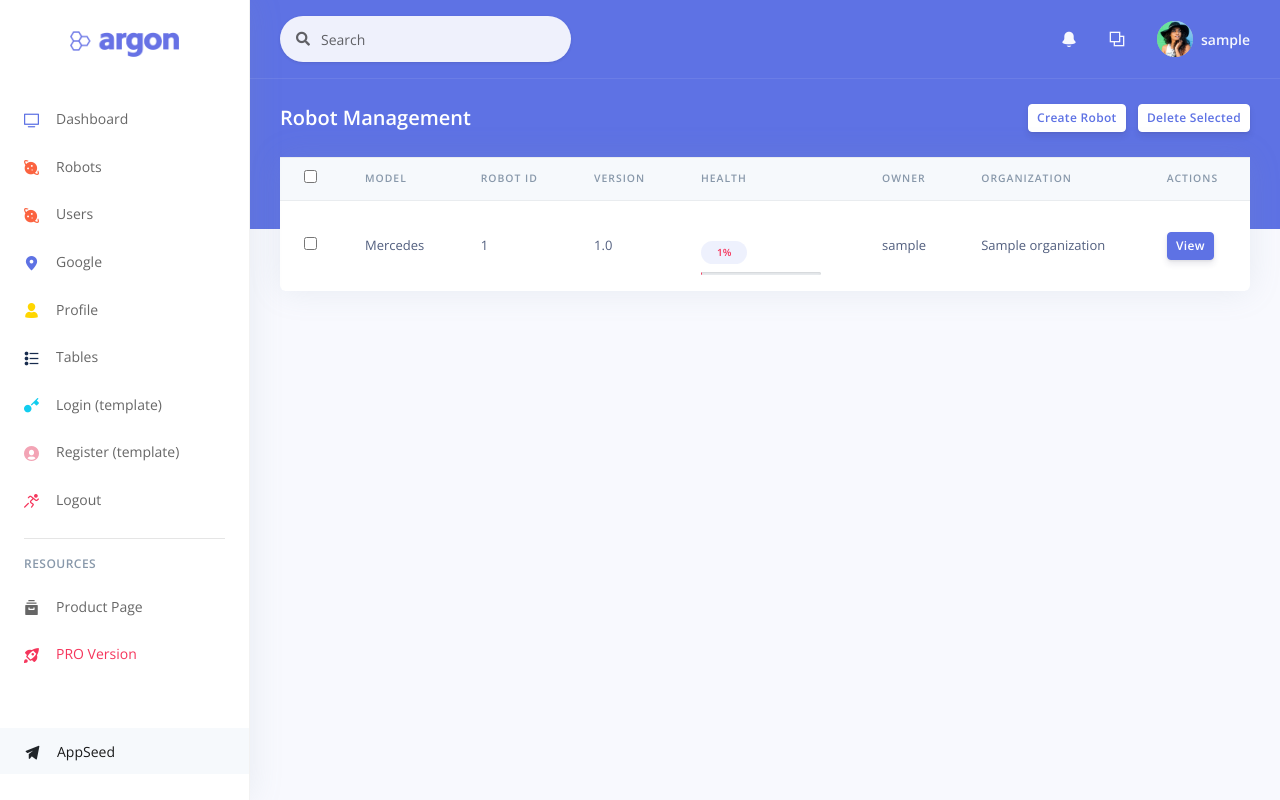
After one commit to AvinashSaxena777/SSRCP-CMPE281, a Django app: page /robots/ in a window 1280 px wide. The commit adds this page. Run offline with Django 3.2, Linux system fonts and the light colour scheme; a user stored in the database is signed in; tables that the repository leaves empty hold one stand-in row (values such as "Sample post"); some libraries are stand-ins or nearby versions.

Commit message:
Robot Dashboard and Robot Page

```diff
--- /dev/null
+++ b/apps/home/dao/robot_dao.py
@@ -0,0 +1,46 @@
+from django.db import transaction
+from ..models import Robot
+
+class RobotDAO:
+    @classmethod
+    def get_all_robots(cls, user):
+        if user.profile.userType.typeName == 'SUPER_ADMIN':
+            return Robot.objects.filter(isActive=True)\
+                .select_related('owner__profile__org')\
+                .order_by('-created_at')
+        elif user.profile.userType.typeName == 'ADMIN':
+            return Robot.objects.filter(
+                owner__profile__org=user.profile.org,
+                isActive=True
+            ).select_related('owner__profile__org')
+        else:
+            return Robot.objects.filter(
+                owner=user,
+                isActive=True
+            ).select_related('owner__profile__org')
+
+    @classmethod
+    @transaction.atomic
+    def bulk_delete(cls, robot_ids):
+        Robot.objects.filter(id__in=robot_ids).update(isActive=False)
+
+    @classmethod
+    @transaction.atomic
+    def create_robot(cls, data, owner):
+        return Robot.objects.create(
+            modelName=data['modelName'],
+            simulationSession=data.get('simulationSession', 101),
+            owner=owner,
+            version=data.get('version', 1.0),
+            healthStatus=data.get('healthStatus', 100)
+        )
+
+    @classmethod
+    @transaction.atomic
+    def update_robot(cls, robot_id, data):
+        robot = Robot.objects.get(id=robot_id)
+        robot.robotId = data['robotId']
+        robot.cameraTop = data['cameraTop']
+        robot.cameraFront = data['cameraFront']
+        robot.save()
+        return robot
--- a/apps/home/urls.py
+++ b/apps/home/urls.py
@@ -20,4 +20,8 @@ urlpatterns = [
     path('users/<int:user_id>/update/', views.update_user, name='update_user'),
     path('users/<int:user_id>/delete/', views.delete_user, name='delete_user'),
     path('users/bulk_delete/', views.bulk_delete_users, name='bulk_delete_users'),
+    path('robots/', views.robot_dashboard, name='robot_dashboard'),
+    path('robots/create/', views.create_robot, name='create_robot'),
+    path('robots/bulk-delete/', views.bulk_delete_robots, name='bulk_delete_robots'),
+    path('robots/<int:robot_id>/', views.robot_detail, name='robot_detail'),
 ]
--- a/apps/home/views.py
+++ b/apps/home/views.py
@@ -14,9 +14,11 @@ from .dao.user_dao import UserDAO
 from .models import Organization
 from django.shortcuts import render
 from django.contrib import messages
-from django.shortcuts import redirect
+from django.shortcuts import redirect, get_object_or_404
 from .models import UserType
 from .dao.dashboard_dao import *
+from .dao.robot_dao import RobotDAO
+from django.db import transaction
 import json
 
 
@@ -195,3 +197,43 @@ def bulk_delete_users(request):
         return JsonResponse({'status': 'success'})
     except Exception as e:
         return JsonResponse({'error': str(e)}, status=400)
+
+@login_required
+def robot_dashboard(request):
+    robots = RobotDAO.get_all_robots(request.user)
+    return render(request, 'home/robots_dashboard.html', {
+        'robots': robots,
+        'model_choices': Robot.MODEL_CHOICES
+    })
+
+@transaction.atomic
+def create_robot(request):
+    if request.method == 'POST':
+        try:
+            RobotDAO.create_robot(request.POST, request.user)
+            messages.success(request, 'Robot created successfully!')
+            return redirect('robot_dashboard')
+        except Exception as e:
+            messages.error(request, f'Error creating robot: {str(e)}')
+    return redirect('robot_dashboard')
+
+@transaction.atomic
+def bulk_delete_robots(request):
+    if request.method == 'POST':
+        robot_ids = request.POST.getlist('robot_ids')
+        try:
+            RobotDAO.bulk_delete(robot_ids)
+            messages.success(request, f'{len(robot_ids)} robots deleted')
+        except Exception as e:
+            messages.error(request, f'Delete failed: {str(e)}')
+    return redirect('robot_dashboard')
+
+def robot_detail(request, robot_id):
+    robot = get_object_or_404(Robot, id=robot_id)
+    context = {
+        'robot': robot,
+        'health_status_class': 'success' if robot.healthStatus > 75
+                             else 'warning' if robot.healthStatus > 50
+                             else 'danger'
+    }
+    return render(request, 'home/robot.html', context)
--- /dev/null
+++ b/apps/templates/home/robots_dashboard.html
@@ -0,0 +1,183 @@
+{% extends 'layouts/base.html' %}
+{% load static %}
+
+{% block content %}
+<div class="header bg-primary pb-6">
+  <div class="container-fluid">
+    <div class="header-body">
+      <div class="row align-items-center py-4">
+        <div class="col-lg-6 col-7">
+          <h6 class="h2 text-white d-inline-block mb-0">Robot Management</h6>
+        </div>
+        <div class="col-lg-6 col-5 text-right">
+          <button class="btn btn-sm btn-neutral" data-toggle="modal" data-target="#createRobotModal">
+            Create Robot
+          </button>
+          <button class="btn btn-sm btn-neutral" id="bulkDeleteBtn">
+            Delete Selected
+          </button>
+        </div>
+      </div>
+    </div>
+  </div>
+</div>
+
+<div class="container-fluid mt--6">
+  <div class="row">
+    <div class="col">
+      <div class="card">
+        <div class="table-responsive">
+          <table class="table align-items-center table-flush">
+            <thead class="thead-light">
+              <tr>
+                <th style="width: 20px;">
+                  <input type="checkbox" id="selectAll">
+                </th>
+                <th>Model</th>
+                <th>Robot ID</th>
+                <th>Version</th>
+                <th>Health</th>
+                <th>Owner</th>
+                <th>Organization</th>
+                <th>Actions</th>
+              </tr>
+            </thead>
+            <tbody>
+              {% for robot in robots %}
+              <tr class="clickable-row" data-href="{% url 'robot_detail' robot.id %}">
+                <td>
+                  <input type="checkbox" class="robot-checkbox" value="{{ robot.id }}">
+                </td>
+                <td>{{ robot.get_modelName_display }}</td>
+                <td>{{ robot.robotId|default:"-" }}</td>
+                <td>{{ robot.version }}</td>
+                <td>
+                  <div class="progress-wrapper">
+                    <div class="progress-info">
+                      <div class="progress-label">
+                        <span class="text-{% if robot.healthStatus > 75 %}success{% elif robot.healthStatus > 50 %}warning{% else %}danger{% endif %}">
+                          {{ robot.healthStatus }}%
+                        </span>
+                      </div>
+                    </div>
+                    <div class="progress">
+                      <div class="progress-bar bg-{% if robot.healthStatus > 75 %}success{% elif robot.healthStatus > 50 %}warning{% else %}danger{% endif %}"
+                           role="progressbar"
+                           style="width: {{ robot.healthStatus }}%"></div>
+                    </div>
+                  </div>
+                </td>
+                <td>{{ robot.owner.username }}</td>
+                <td>{{ robot.owner.profile.org.organizationName }}</td>
+                <td>
+                  <a href="{% url 'robot_detail' robot.id %}" class="btn btn-sm btn-primary">View</a>
+                </td>
+              </tr>
+              {% endfor %}
+            </tbody>
+          </table>
+        </div>
+      </div>
+    </div>
+  </div>
+</div>
+
+<!-- Create Robot Modal -->
+<div class="modal fade" id="createRobotModal" tabindex="-1" role="dialog" aria-hidden="true">
+  <div class="modal-dialog modal-dialog-centered" role="document">
+    <div class="modal-content">
+      <div class="modal-header">
+        <h5 class="modal-title">Create New Robot</h5>
+        <button type="button" class="close" data-dismiss="modal" aria-label="Close">
+          <span aria-hidden="true">&times;</span>
+        </button>
+      </div>
+      <form method="POST" action="{% url 'create_robot' %}">
+        {% csrf_token %}
+        <div class="modal-body">
+          <div class="form-group">
+            <label>Model</label>
+            <select class="form-control" name="modelName" required>
+                {% for value, display in model_choices %}
+                <option value="{{ value }}">{{ display }}</option>
+                {% endfor %}
+              </select>
+          </div>
+          <div class="form-group">
+            <label>Simulation Session</label>
+            <input type="number" class="form-control" name="simulationSession" value="101" required>
+          </div>
+        </div>
+        <div class="modal-footer">
+          <button type="button" class="btn btn-secondary" data-dismiss="modal">Close</button>
+          <button type="submit" class="btn btn-primary">Create Robot</button>
+        </div>
+      </form>
+    </div>
+  </div>
+</div>
+
+<!-- Delete Confirmation Modal -->
+<div class="modal fade" id="deleteConfirmModal" tabindex="-1" role="dialog" aria-hidden="true">
+  <div class="modal-dialog modal-dialog-centered" role="document">
+    <div class="modal-content">
+      <div class="modal-header">
+        <h5 class="modal-title">Confirm Delete</h5>
+        <button type="button" class="close" data-dismiss="modal" aria-label="Close">
+          <span aria-hidden="true">&times;</span>
+        </button>
+      </div>
+      <div class="modal-body">
+        <p id="deleteMessage"></p>
+      </div>
+      <div class="modal-footer">
+        <button type="button" class="btn btn-secondary" data-dismiss="modal">Cancel</button>
+        <button type="button" class="btn btn-danger" id="confirmDelete">Delete</button>
+      </div>
+    </div>
+  </div>
+</div>
+{% endblock %}
+
+{% block javascripts %}
+<script>
+$(document).ready(function() {
+  // Bulk selection
+  $('#selectAll').click(function() {
+    $('.robot-checkbox').prop('checked', this.checked);
+  });
+
+  // Bulk delete handling
+  $('#bulkDeleteBtn').click(function() {
+    const selected = $('.robot-checkbox:checked');
+    if (selected.length > 0) {
+      $('#deleteMessage').text(`Delete ${selected.length} robots?`);
+      $('#deleteConfirmModal').modal('show');
+    }
+  });
+
+  $('#confirmDelete').click(function() {
+    const robotIds = $('.robot-checkbox:checked').map(function() {
+      return $(this).val();
+    }).get();
+
+    $.ajax({
+      url: "{% url 'bulk_delete_robots' %}",
+      method: 'POST',
+      data: {
+        'robot_ids': robotIds,
+        'csrfmiddlewaretoken': '{{ csrf_token }}'
+      },
+      success: function() {
+        location.reload();
+      }
+    });
+  });
+
+  // Row click handling
+  $('.clickable-row').click(function() {
+    window.location = $(this).data('href');
+  });
+});
+</script>
+{% endblock %}
--- a/apps/templates/includes/sidenav.html
+++ b/apps/templates/includes/sidenav.html
@@ -17,10 +17,16 @@
               <span class="nav-link-text">Dashboard</span>
             </a>
           </li>
-          <li class="nav-item">
+          <!-- <li class="nav-item">
             <a class="nav-link {% if 'icons' in segment %} active {% endif %}" href="/icons.html">
               <i class="ni ni-planet text-orange"></i>
               <span class="nav-link-text">Icons</span>
+            </a>
+          </li> -->
+          <li class="nav-item">
+            <a class="nav-link {% if 'icons' in segment %} active {% endif %}" href="/robots">
+              <i class="ni ni-planet text-orange"></i>
+              <span class="nav-link-text">Robots</span>
             </a>
           </li>
           <li class="nav-item">
```
Also changed, not shown: apps/home/models.py (+17 -10 lines), apps/templates/home/robot.html (added, +110 -0 lines), apps/home/migrations/0003_auto_20250418_1804.py (added).
